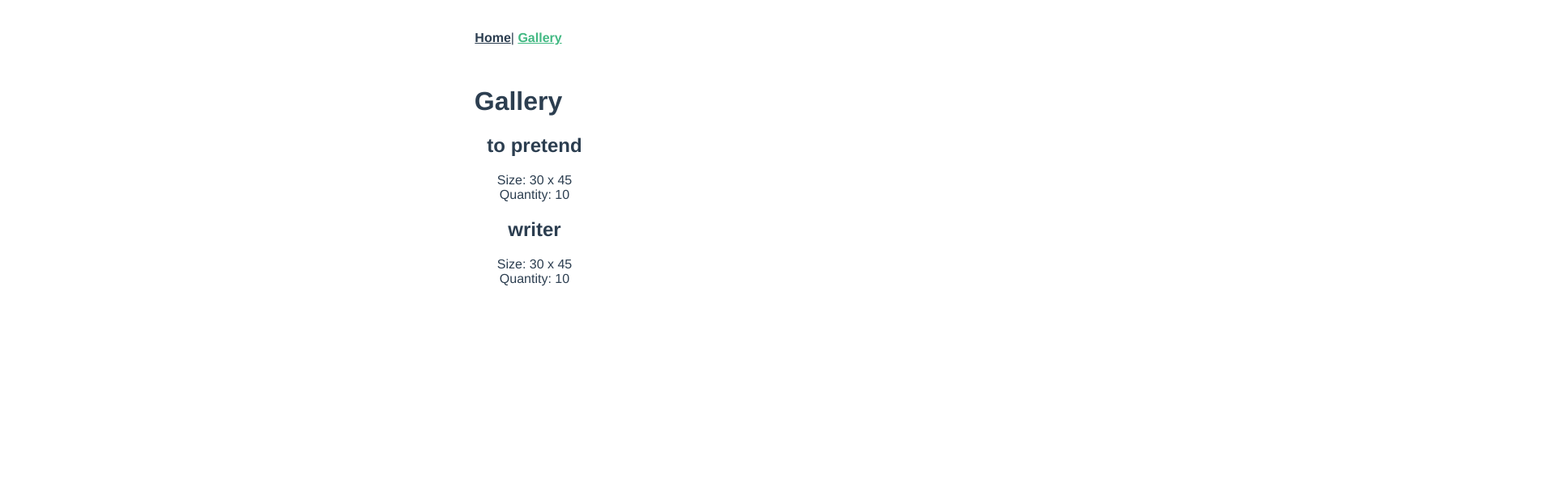
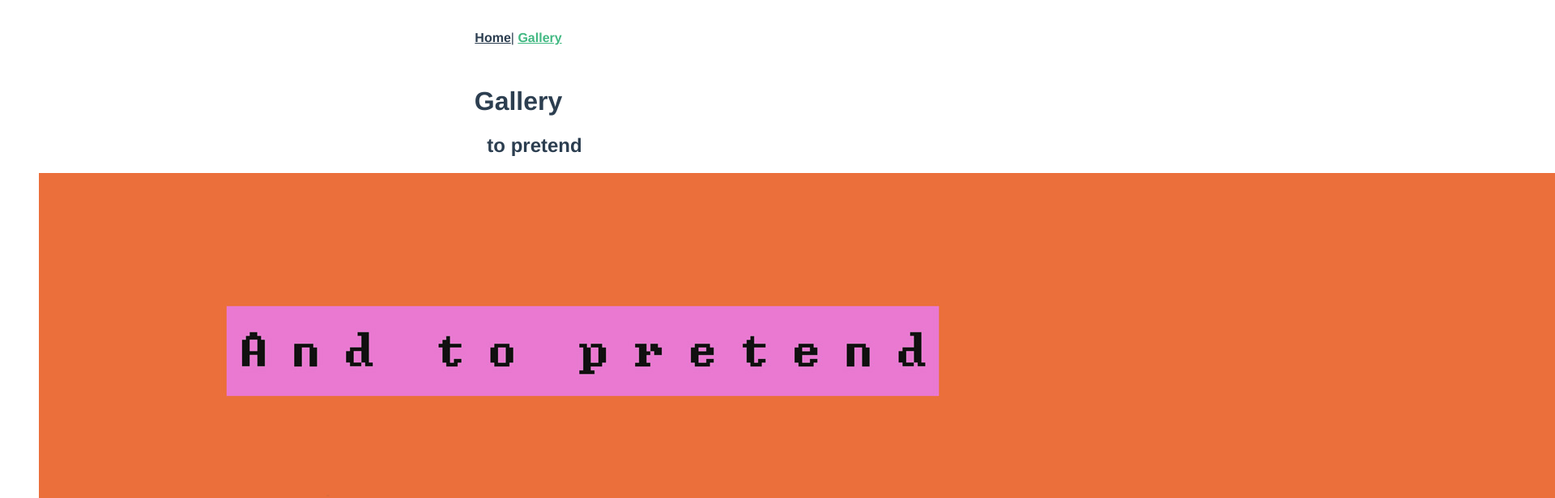
Before and after one commit to AnkanGranero/ag-web-shop, a Vue app: page /gallery in a window 1280 px wide. Shown: the top 616 px of the page at 81% size, 1920 px wide, since content can reach past the window. Built offline with nearby package versions, Linux system fonts and the light colour scheme.

Commit message:
implemented mixin imagePath in Gallery

```diff
--- a/src/mixins/imagePath.js
+++ b/src/mixins/imagePath.js
@@ -1,7 +1,7 @@
 export const imagePath = {
     methods: {
         makeImagePath(product) {
-
+            console.log("im in", product)
             return require(`../assets/images/products/${product.images[0]}`);
         }
     }
--- a/src/views/Gallery.vue
+++ b/src/views/Gallery.vue
@@ -3,20 +3,22 @@
     <h1>Gallery</h1>
     <ul v-for="product in products" :key="product.id">
       <h2>{{ product.name}}</h2>
-      <!--  <img :src="product.src" /> -->
+      <img :src="makeImagePath(product)" />
       <li>Size: {{ product.size}}</li>
       <li>Quantity: {{ product.quantity}}</li>
     </ul>
   </div>
 </template>
 <script>
+import { imagePath } from "@/mixins/imagePath.js";
 export default {
   name: "gallery",
   computed: {
     products() {
       return this.$store.state.products;
     }
-  }
+  },
+  mixins: [imagePath]
 };
 </script>
 
```
